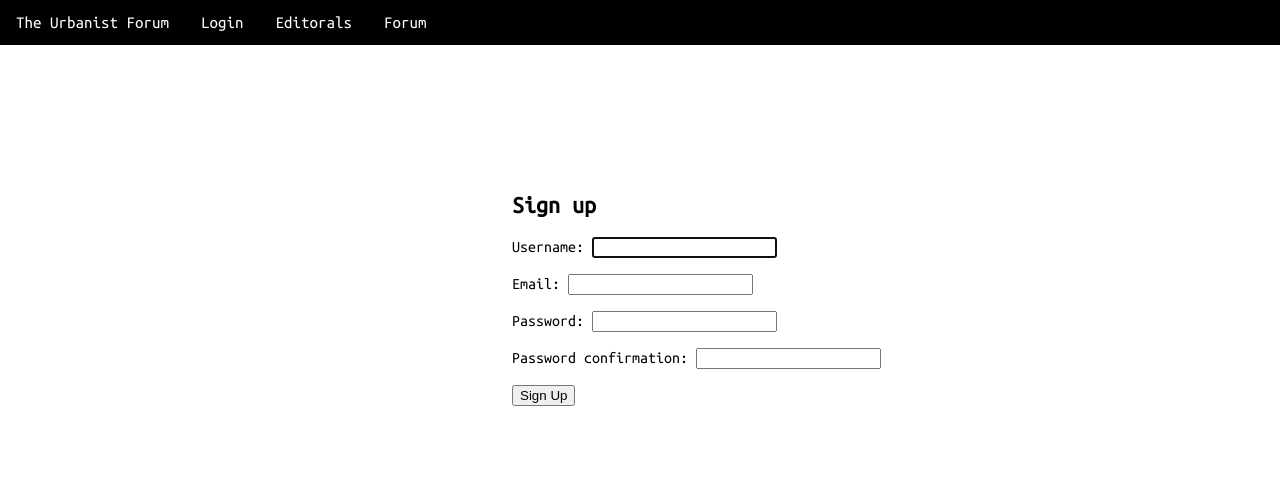
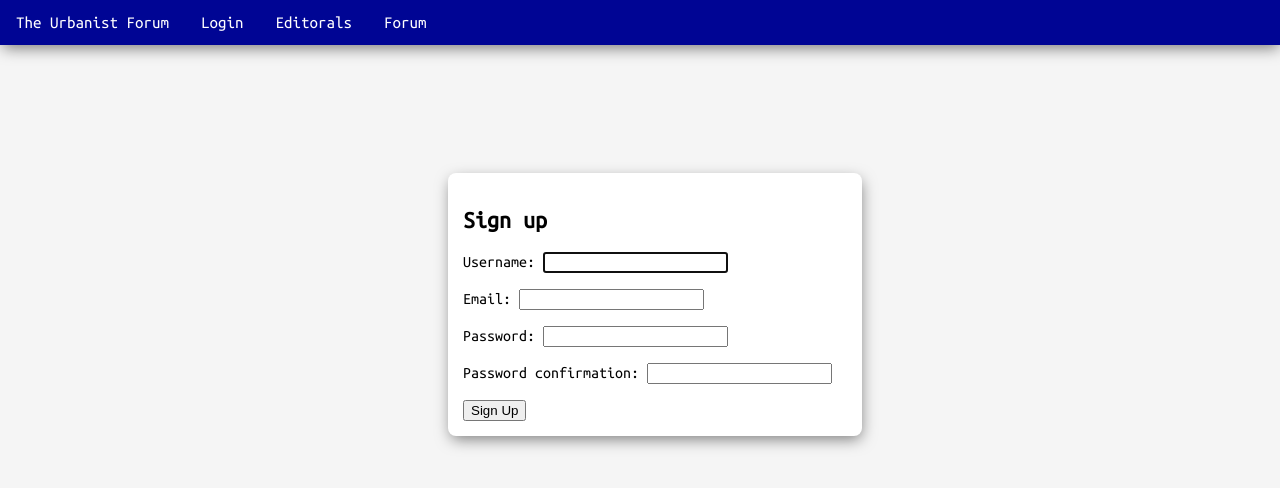
Before and after one commit to mforte215/TheUrbanDiscussion, a Django app: page /sign-up/ in a window 1280 px wide. Shown: the top 488 px of the page. Run offline with Django 4.2, Linux system fonts and the light colour scheme; some libraries are stand-ins or nearby versions.

Commit message:
color redesign

```diff
--- a/app/static/app/css/style.css
+++ b/app/static/app/css/style.css
@@ -4,6 +4,7 @@ body {
     margin: 0;
     font-family: 'Ubuntu Mono';
     min-width: 40%;
+    background-color: whitesmoke;
 }
 a {
   color: black;
@@ -44,17 +54,27 @@ border-radius: 10px;
   border-top-right-radius: 10px;
 }
 
+.article-card-link {
+  margin-top: 5px;
+}
+
 .log-block {
   width: 30%;
-  margin: 10% 20% 0% 40%;
-  position: absolute;
+  margin: 10% 20% 0% 35%;
   z-index: -100;
+  background-color: white;
+  padding: 15px;
+  border-radius: 8px;
+  -webkit-box-shadow: 1px 5px 15px -2px rgba(0,0,0,0.5);
+  box-shadow: 1px 5px 15px -2px rgba(0,0,0,0.5);
 }
 
 .topnav {
     overflow: hidden;
-    background-color: black;
+    background-color: rgb(0, 5, 148);
     width: 100%;
+    -webkit-box-shadow: 1px 5px 15px -2px rgba(0,0,0,0.5);
+    box-shadow: 1px 5px 15px -2px rgba(0,0,0,0.5);
   }
 
   .topnav a {
--- a/app/templates/app/article-detail.html
+++ b/app/templates/app/article-detail.html
@@ -6,6 +6,7 @@
 <div class="detail-image-container">
 <img class="detail-image" src="{{article.image}}" />
 </div>
+<div class="detail-content">
 <div class="detail-title">
 <h1>{{article.title}}</h1>
 </div>
@@ -16,6 +17,7 @@
 <div class="detail-body">
     <p>{{article.text|safe}}</p>
 </div>
+</div>
 {% endif %}
 
 {% endblock %}
--- a/app/templates/app/index.html
+++ b/app/templates/app/index.html
@@ -10,7 +10,7 @@
 <div class="article-card">
 <a href="{% url 'article_detail' article.id %}">
 <img class="card-image" src="{{article.image}}" />
-<a href="{% url 'article_detail' article.id %}">{{article.title}}</a>
+<a class="article-card-link" href="{% url 'article_detail' article.id %}">{{article.title}}</a>
 </a>
 </div>
 {% endfor %}
--- a/theurbanistforum/settings.py
+++ b/theurbanistforum/settings.py
@@ -7,7 +7,7 @@ BASE_DIR = Path(__file__).resolve().parent.parent
 
 load_dotenv()
 
-SECRET_KEY = os.getenv('SKUltra')
+SECRET_KEY = os.getenv('SK')
 
 # SECURITY WARNING: don't run with debug turned on in production!
 DEBUG = True
```
Also changed, not shown: other parts of app/static/app/css/style.css (+37 -3 lines).
